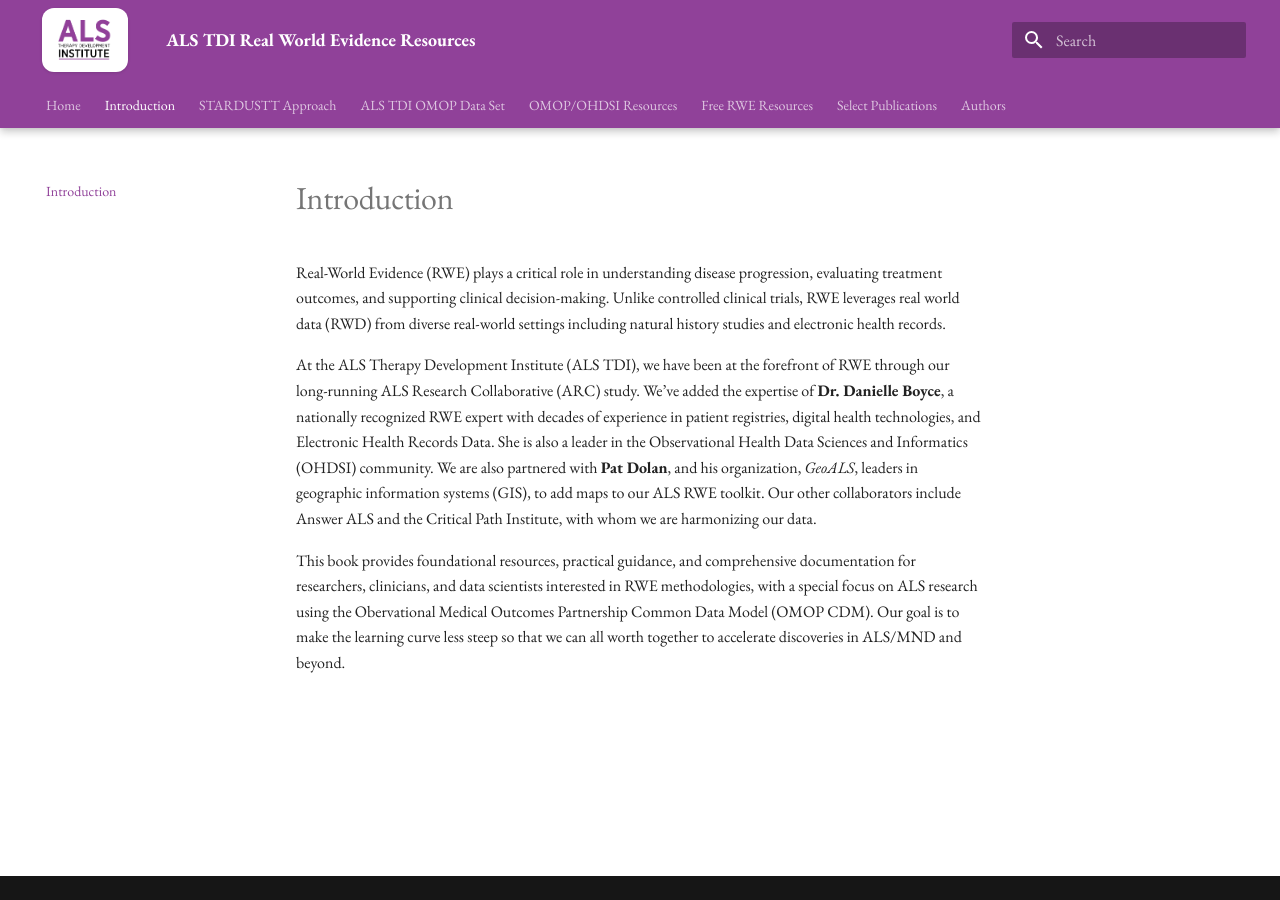
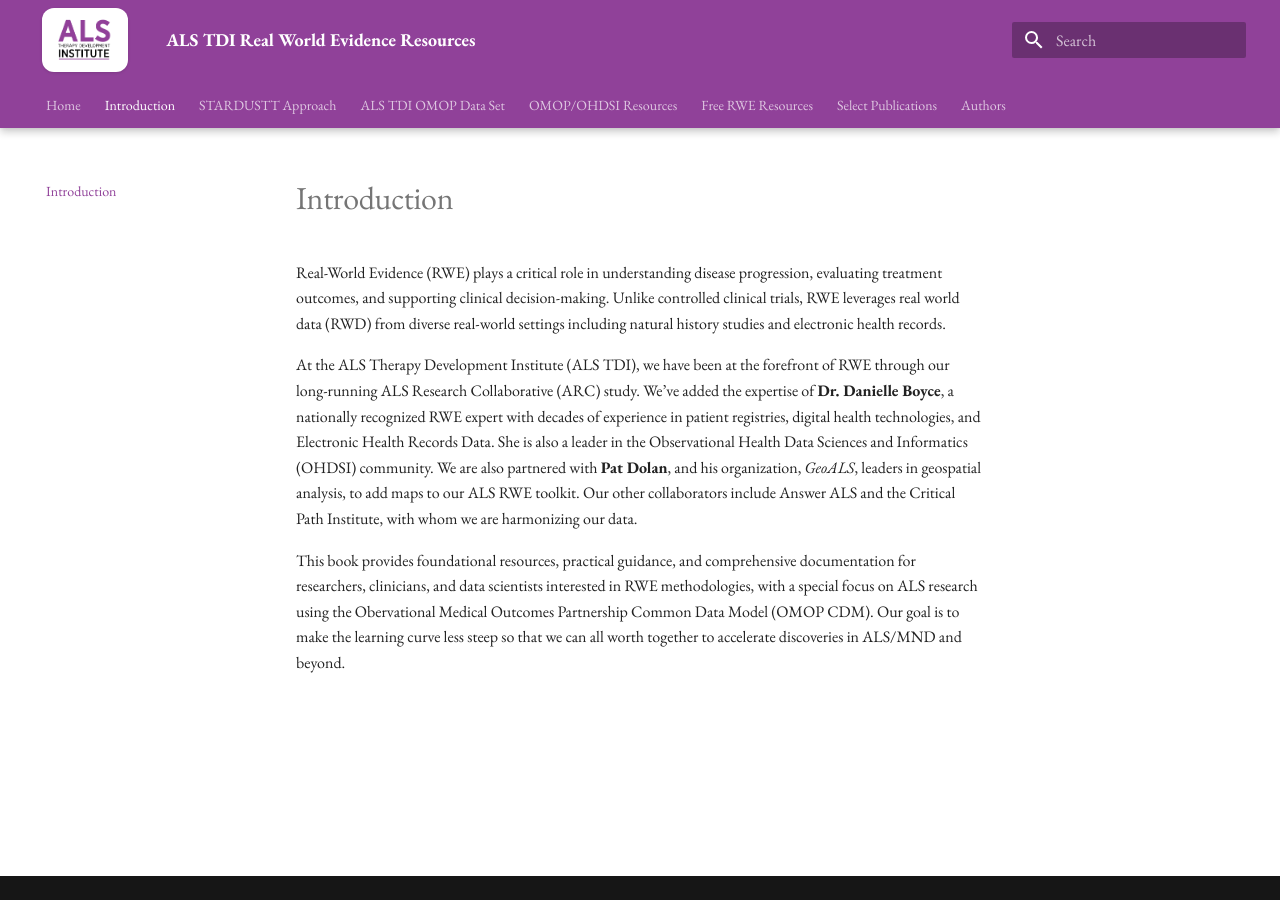
Before and after one commit to ALSTDI/ALS-RWE, an MkDocs documentation site: the page built from docs/introduction.md, in a window 1280 px wide. Built offline with MkDocs 1.6.1 and Material for MkDocs 9.7.7, drawn with Linux system fonts in a browser that asks for light colours.

Commit message:
minor edits to intro

```diff
--- a/docs/introduction.md
+++ b/docs/introduction.md
@@ -6,6 +6,6 @@
 
 Real-World Evidence (RWE) plays a critical role in understanding disease progression, evaluating treatment outcomes, and supporting clinical decision-making. Unlike controlled clinical trials, RWE leverages real world data (RWD) from diverse real-world settings including natural history studies and electronic health records.
 
-At the ALS Therapy Development Institute (ALS TDI), we have been at the forefront of RWE through our long-running ALS Research Collaborative (ARC) study. We’ve added the expertise of **Dr. Danielle Boyce**, a nationally recognized RWE expert with decades of experience in patient registries, digital health technologies, and Electronic Health Records Data.  She is also a leader in the Observational Health Data Sciences and Informatics (OHDSI) community. We are also partnered with **Pat Dolan**, and his organization, *GeoALS*, leaders in geographic information systems (GIS), to add maps to our ALS RWE toolkit.  Our other collaborators include Answer ALS and the Critical Path Institute, with whom we are harmonizing our data.
+At the ALS Therapy Development Institute (ALS TDI), we have been at the forefront of RWE through our long-running ALS Research Collaborative (ARC) study. We’ve added the expertise of **Dr. Danielle Boyce**, a nationally recognized RWE expert with decades of experience in patient registries, digital health technologies, and Electronic Health Records Data.  She is also a leader in the Observational Health Data Sciences and Informatics (OHDSI) community. We are also partnered with **Pat Dolan**, and his organization, *GeoALS*, leaders in geospatial analysis, to add maps to our ALS RWE toolkit.  Our other collaborators include Answer ALS and the Critical Path Institute, with whom we are harmonizing our data.
 
 This book provides foundational resources, practical guidance, and comprehensive documentation for researchers, clinicians, and data scientists interested in RWE methodologies, with a special focus on ALS research using the Obervational Medical Outcomes Partnership Common Data Model (OMOP CDM). Our goal is to make the learning curve less steep so that we can all worth together to accelerate discoveries in ALS/MND and beyond.
```
Also changed, not shown: site/introduction/index.html, site/search/search_index.json.
